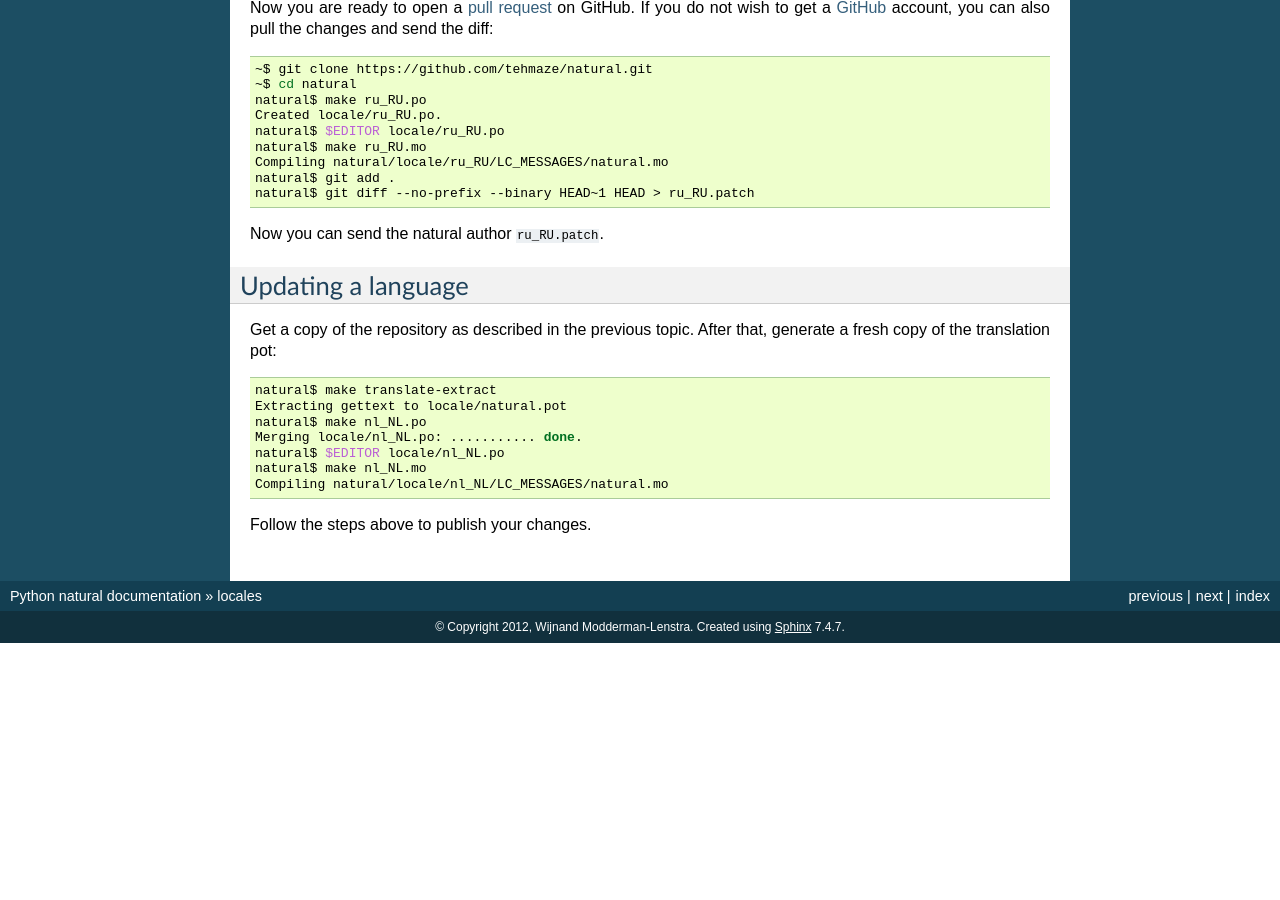
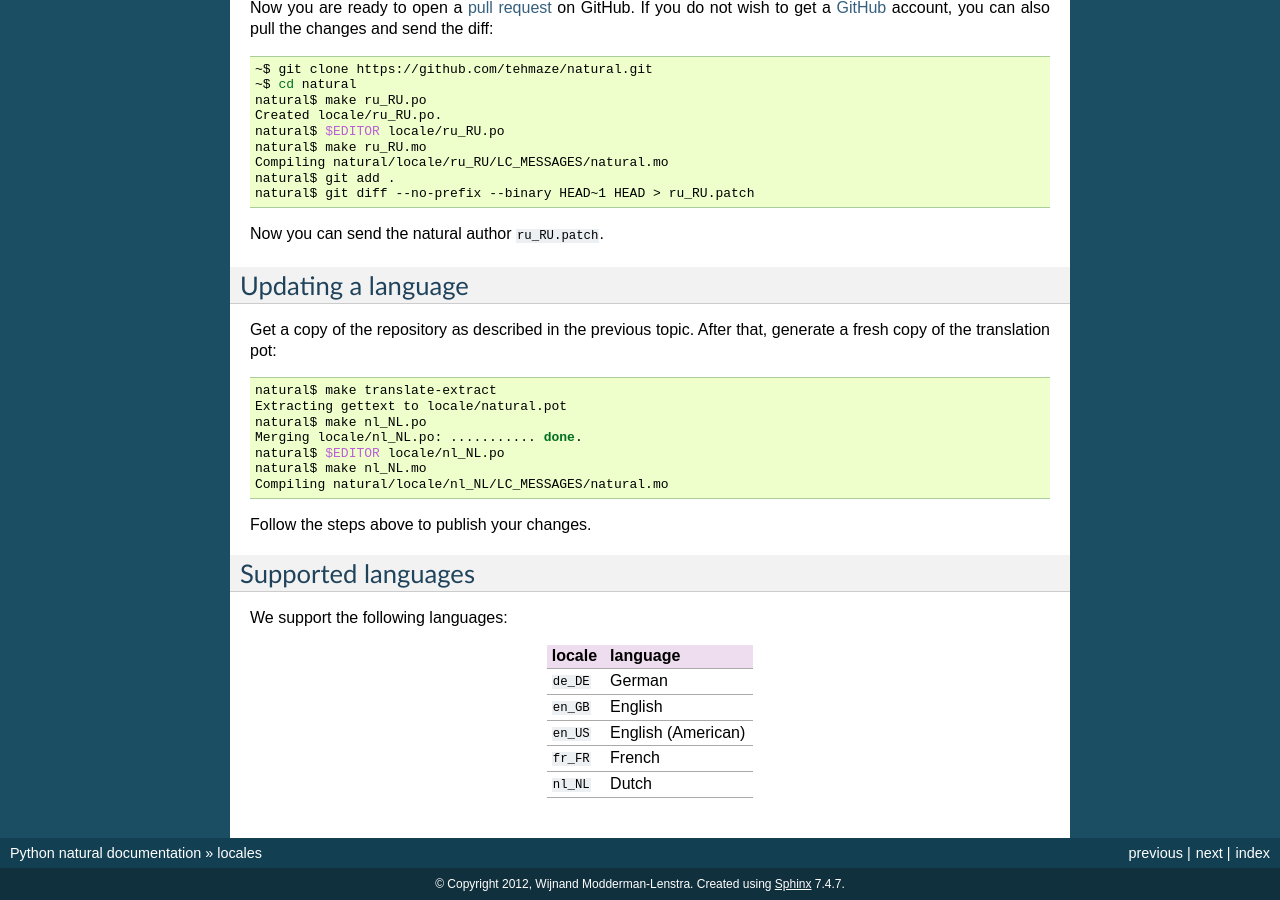
Before and after one commit to tehmaze/natural, a Sphinx documentation site: the page built from docs/locales.txt, in a window 1280 px wide and 900 px high, scrolled down 1037 px. Built offline with Sphinx 7.4.7, drawn with Linux system fonts in a browser that asks for light colours; before the commit the page ends 1680 px from its top, so only the background shows below that.

Commit message:
Added supported languages overview

```diff
--- a/docs/locales.txt
+++ b/docs/locales.txt
@@ -95,6 +95,21 @@ generate a fresh copy of the translation pot:
 
 Follow the steps above to publish your changes.
 
+Supported languages
+-------------------
+
+We support the following languages:
+
+========= ===================
+locale    language
+========= ===================
+``de_DE`` German
+``en_GB`` English
+``en_US`` English (American)
+``fr_FR`` French
+``nl_NL`` Dutch
+========= ===================
+
 .. _GitHub: https://github.com/
 .. _gettext: http://www.gnu.org/software/gettext/
 .. _fork the project: https://help.github.com/articles/fork-a-repo
```
